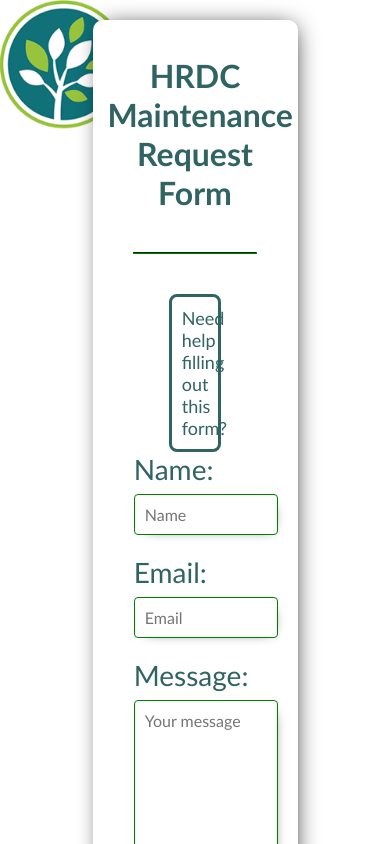
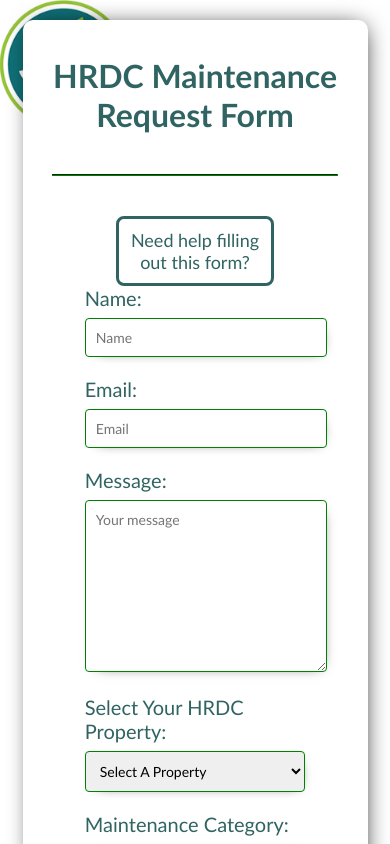
Before and after one commit to 423s24/Group_4, a React (Create React App) app: page / in a window 390 px wide. Shown: the top 844 px of the page. Built offline with nearby package versions, Linux system fonts and the light colour scheme.

Commit message:
got some baseline responsiveness completed

```diff
--- a/src/App.css
+++ b/src/App.css
@@ -1,22 +1,18 @@
-/* App.css */
-
 body {
   font-family: 'Trebuchet MS', 'Lucida Sans Unicode', 'Lucida Grande', 'Lucida Sans', Arial, sans-serif;
   margin: 0;
   padding: 20px;
-  background-image: url( 'Vines.svg' ),url('hrdc-logo.png');
+  background-image: url('Vines.svg'), url('hrdc-logo.png');
   background-attachment: fixed;
   background-position: center, left top;
   background-repeat: no-repeat;
   background-size: cover, 400px;
 }
 
-
 .container {
   max-width: 600px;
   margin: 50px auto;
-  padding-right: 20px;
-  padding-left: 20px;
+  padding: 20px;
   background-color: #f0fff0;
   border-radius: 8px;
   box-shadow: 0 0 10px rgba(0, 0, 0, 0.1);
@@ -25,7 +21,6 @@
 .form-container {
   padding: 20px;
   text-align: center;
-  display: block;
   margin: auto;
   box-shadow: black 3px 0px 25px -8px;
   border-radius: 10px;
@@ -50,47 +45,6 @@
   text-align: left;
 }
 
-.form-group label{
-  transition: all 300ms;
-}
-
-.form-group input {
-  transition: all 300ms;
-}
-
-.form-group textarea {
-  transition: all 300ms;
-}
-
-.form-group select {
-  transition: all 300ms;
-}
-
-.form-group:hover label{
-  font-size:38px;
-  font-size-adjust: 20px;
-}
-
-.form-group:hover input{
-  border: 3px solid #008000;
-}
-
-textarea{
-  border: none;
-}
-
-.form-group:hover textarea{
-  border: 3px solid #008000;
-}
-
-.form-group:hover select{
-  border: 3px solid #008000;
-}
-
-.field-title {
-  text-align: left;
-}
-
 .form-group label {
   display: block;
   font-size: 28px;
@@ -99,7 +53,7 @@
 }
 
 .form-control {
-  width: 100%;
+  width: 100% !important; /* Set width to 100% for consistent width */
   padding: 10px;
   font-size: 16px;
   border: 1px solid #008000;
@@ -125,8 +79,6 @@
   font-family: 'Trebuchet MS', 'Lucida Sans Unicode', 'Lucida Grande', 'Lucida Sans', Arial, sans-serif;
 }
 
-/* Have two images for the background and gradually change the opacity of the top one? */
-
 .submit-btn:hover {
   background-color:rgba(48, 100, 98, 1);
   color: #fff;
@@ -136,10 +88,6 @@
   color: #dc3545;
   font-size: 14px;
   margin-top: 5px;
-}
-
-#inputType {
-  text-align: none;
 }
 
 hr {
@@ -157,3 +105,40 @@
 .landingPageText {
   color:rgba(48, 100, 98, 1)
 }
+
+/* Media queries for mobile responsiveness */
+@media only screen and (max-width: 600px) {
+  .container {
+    padding: 10px;
+    margin: 20px auto;
+  }
+
+  .form-container {
+    width: 90%;
+  }
+
+  .form-container h2 {
+    font-size: 30px;
+  }
+
+  .form-group label {
+    font-size: 20px;
+  }
+
+  .form-control {
+    font-size: 14px;
+  }
+
+  .submit-btn {
+    font-size: 20px;
+    width: 50%;
+  }
+
+  .error-message {
+    font-size: 12px;
+  }
+
+  hr {
+    width: 90%;
+  }
+}
```
